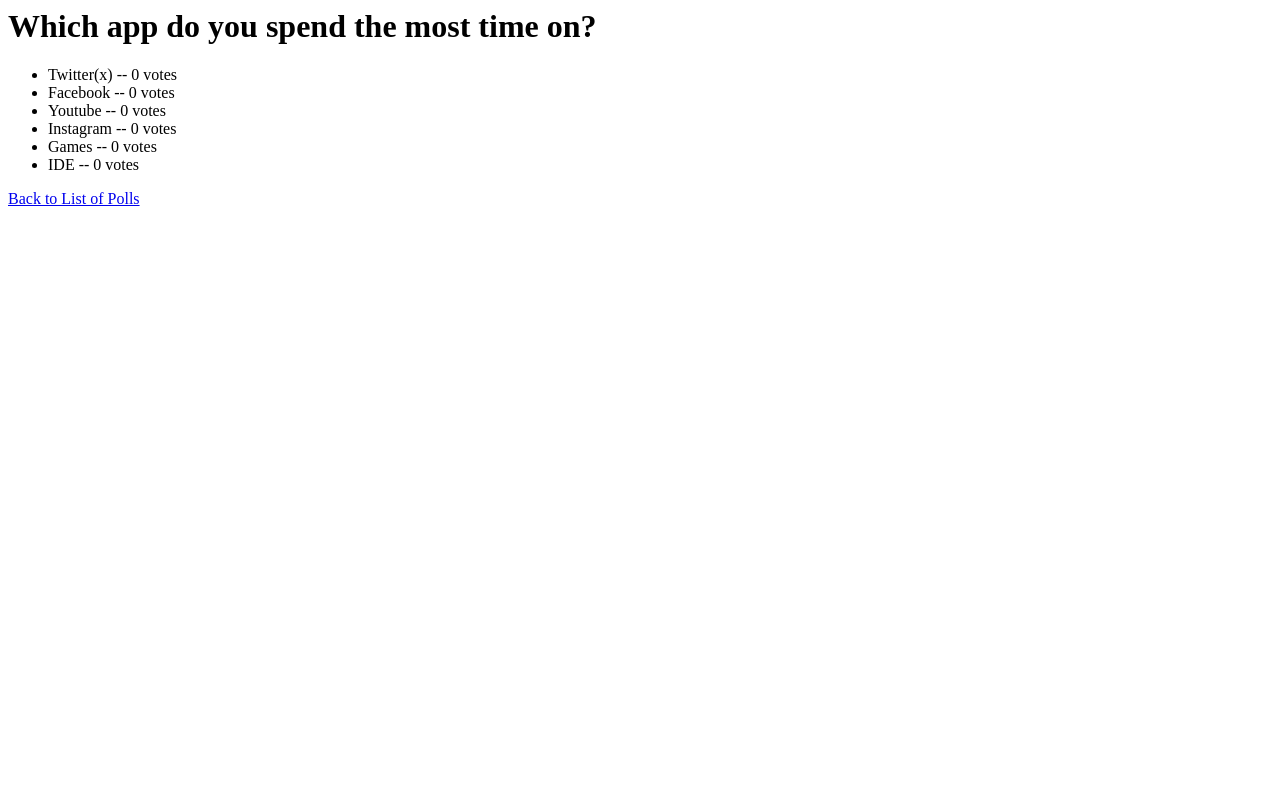
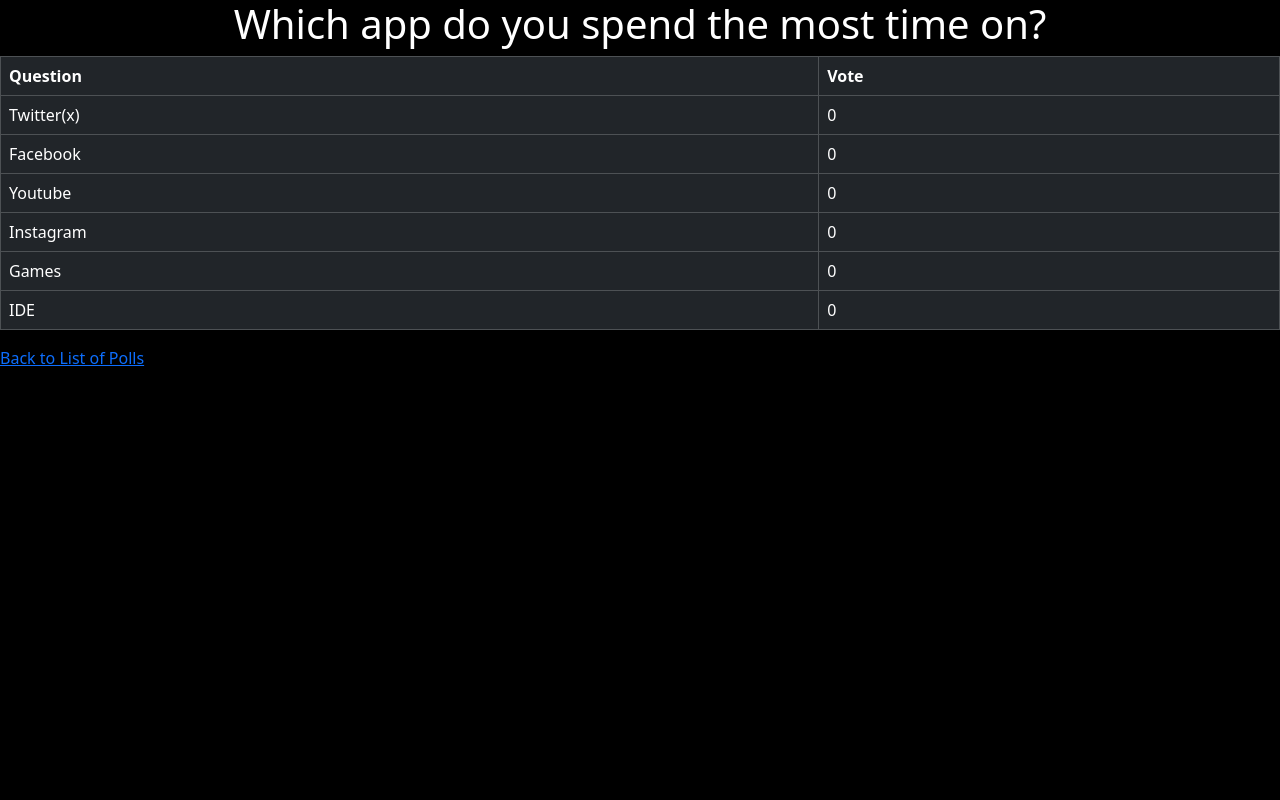
Before and after one commit to PanidaRumriankit/ku-polls, a Django app: page /polls/1/results/ in a window 1280 px wide. Run offline with Django 5.2, Linux system fonts and the light colour scheme; data comes from the database, SQL or seed files in the repository; some libraries are stand-ins or nearby versions.

Commit message:
create a table in results.html

```diff
--- a/mysite/settings.py
+++ b/mysite/settings.py
@@ -37,6 +37,7 @@
     'django.contrib.sessions',
     'django.contrib.messages',
     'django.contrib.staticfiles',
+    'bootstrap5',
 ]
 
 MIDDLEWARE = [
--- a/polls/static/polls/style.css
+++ b/polls/static/polls/style.css
@@ -3,5 +3,10 @@
 }
 
 body {
-    background: white url("images/background.jpg") no-repeat;
+    background: black;
 }
+
+h1 {
+    text-align: center;
+    color: white;
+}
--- a/polls/templates/polls/index.html
+++ b/polls/templates/polls/index.html
@@ -1,4 +1,7 @@
 {% load static %}
+{% load bootstrap5 %}
+{% bootstrap_css %}
+{% bootstrap_javascript %}
 
 <link rel="stylesheet" href="{% static 'polls/style.css' %}">
 
--- a/polls/templates/polls/results.html
+++ b/polls/templates/polls/results.html
@@ -1,9 +1,28 @@
-<h1>{{ question.question_text }}</h1>
+{% load static %}
+{% load bootstrap5 %}
+{% bootstrap_css %}
+{% bootstrap_javascript %}
 
-<ul>
-{% for choice in question.choice_set.all %}
-    <li>{{ choice.choice_text }} -- {{ choice.votes }} vote{{ choice.votes|pluralize }}</li>
-{% endfor %}
-</ul>
+<link rel="stylesheet" href="{% static 'polls/style.css' %}">
+
+<h1 style="text-align: center; color: white">{{ question.question_text }}</h1>
+
+<table class="table table-bordered table-dark">
+    <thead>
+        <tr>
+            <th scope="col">Question</th>
+            <th scope="col">Vote</th>
+        </tr>
+    </thead>
+    <tbody>
+    {% for choice in question.choice_set.all %}
+        <tr>
+            <td>{{ choice.choice_text }}</td>
+            <td>{{ choice.votes }}</td>
+        </tr>
+    {% endfor %}
+    </tbody>
+
+</table>
 
 <a href="{% url 'polls:index'%}">Back to List of Polls</a>
```
